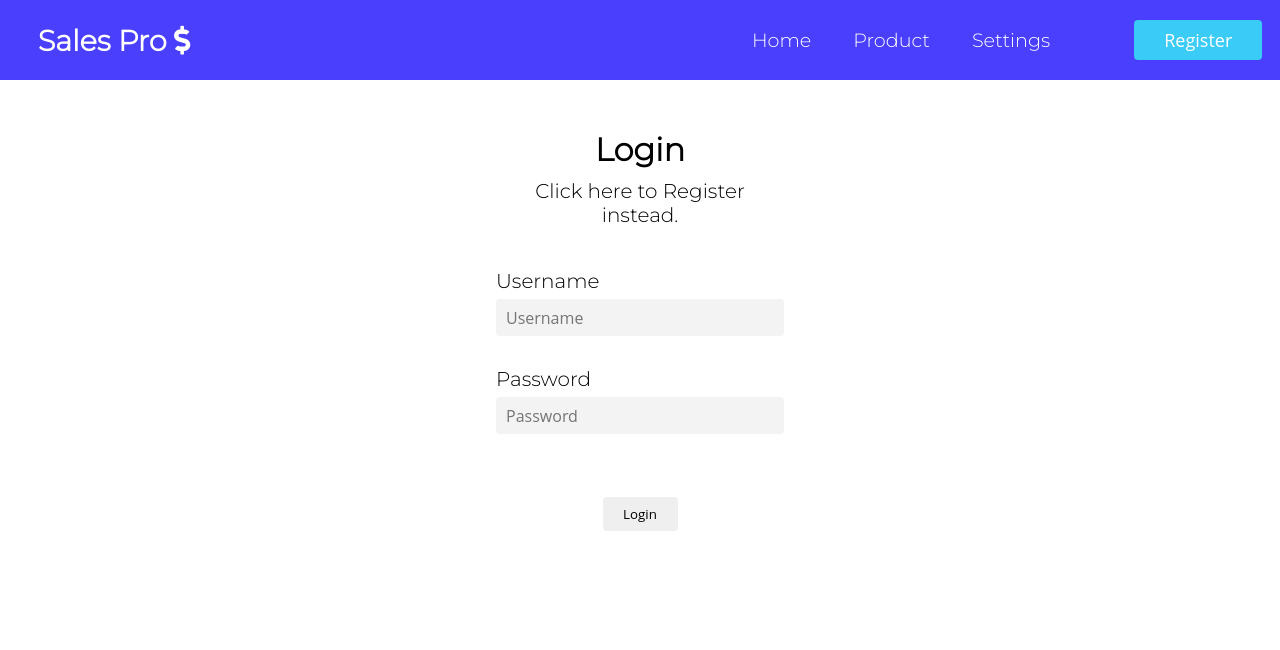
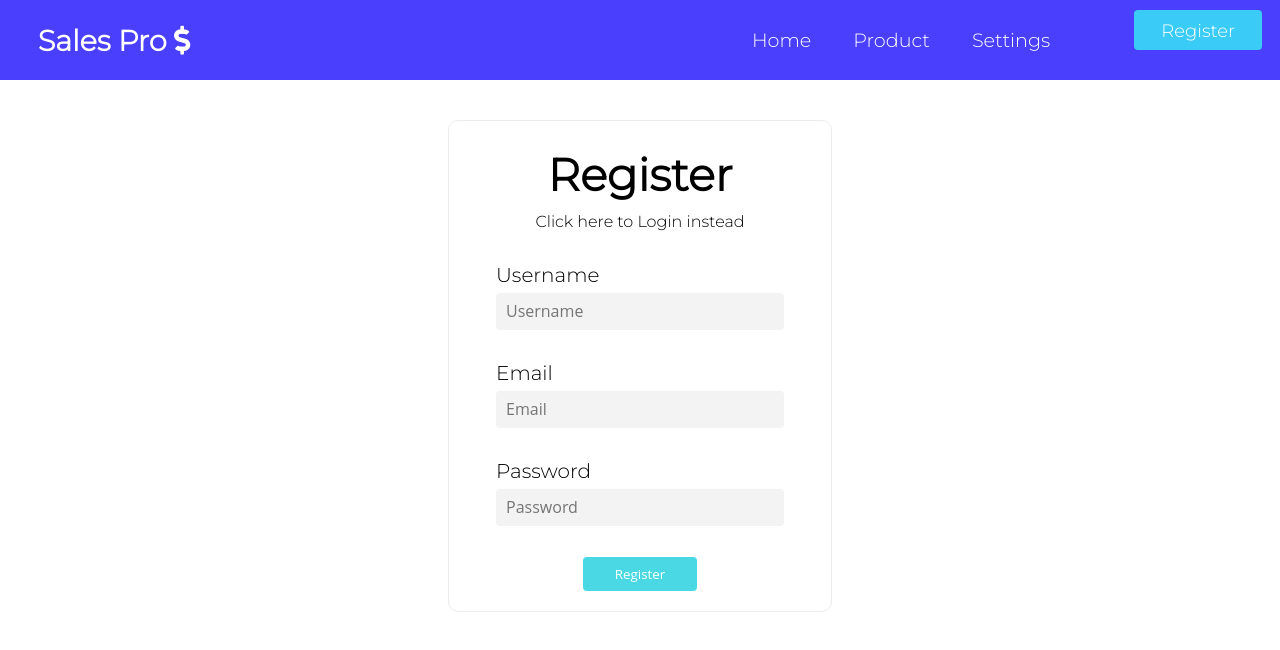
Before and after one commit to GodsonEd/Sales-pro-v2, a React (Create React App) app: page /register in a window 1280 px wide. Shown: the top 650 px of the page. Built offline with nearby package versions, Linux system fonts and the light colour scheme.

Commit message:
added routing

```diff
--- a/package.json
+++ b/package.json
@@ -8,6 +8,7 @@
     "@testing-library/user-event": "^12.8.3",
     "react": "^17.0.2",
     "react-dom": "^17.0.2",
+    "react-router-dom": "^5.2.0",
     "react-scripts": "4.0.3",
     "web-vitals": "^1.1.2"
   },
--- a/src/App.js
+++ b/src/App.js
@@ -4,6 +4,8 @@ import React from 'react';
 import { Login } from "./components/login/Login";
 import { Register } from "./components/login/Register";
 import  Navbar from "./components/navbar/Navbar";
+import { BrowserRouter, Link, Route, Switch } from 'react-router-dom';
+
 
 //make color of website change with customer
 
@@ -13,7 +15,7 @@ class App extends React.Component {
   constructor(props) {
     super(props);
     this.state = {
-      isLoginActive: true,
+      isLoginActive: false,
     }
   }
 
@@ -22,22 +24,21 @@ class App extends React.Component {
   }
 
   render() {
-    const { isLoginActive } = this.state;
-    const current = isLoginActive ? "Register" : "Login";
     return (
       <div className="App">
-        <Navbar></Navbar>
-        <div className="container">
-          {isLoginActive &&  <h1 className="title" style={{textAlign: "center", paddingTop: "50px"}}>Login</h1>}
 
-          {!isLoginActive &&  <h1 className="title" style={{textAlign: "center", paddingTop: "50px"}}>Register</h1>}
+        <BrowserRouter>
+          <Navbar></Navbar>
+          <Switch>
 
-          <Side current = {current} containerRef={ref => this.Side = ref} onClick = {this.changeState.bind(this)}/>
-
-          {isLoginActive && <Login containerRef = {(ref) => this.current=(ref)}/> }
-          {!isLoginActive && <Register containerRef = {(ref) => this.current=(ref)}/>}
-        </div>
-
+                <Route path="/login">
+                  <Login></Login>
+                </Route>
+                <Route path="/register">
+                  <Register></Register>
+                </Route>
+            </Switch>
+        </BrowserRouter>
       </div>
     )
   }
@@ -47,7 +48,10 @@ const Side = props => {
   return <div className="side" ref={props.containerRef} onClick={props.onClick}>
     <div className="inner-container">
       <div className="text" style={{cursor: "pointer"}}>
-        Click here to {props.current} instead.
+        <a href={props.current == "Login" ? "/login" : "/register"}>
+          Click here to {props.current} instead.
+        </a>
+
       </div>
     </div>
   </div>
--- a/src/components/Button.css
+++ b/src/components/Button.css
@@ -20,6 +20,7 @@
 
 .btn--primary{
     background-color: var(--primary);
+    text-decoration: none;
 }
 .btn--outline{
     background-color: transparent;
@@ -28,6 +29,7 @@
     border-radius: 4px;
     border: 1px solid var(--primary);
     transition: all 0.3s ease-out;
+    text-decoration: none;
 }
 .btn--medium{
     padding: 8px 20px;
@@ -46,3 +48,10 @@
     background: var(--primary);
     width: 15%;
 }
+.btn a{
+    text-decoration: none;
+    color: white;
+}
+.btn a:hover{
+    color: var(--primary)
+}
--- a/src/components/login/index.jsx
+++ /dev/null
@@ -1,4 +0,0 @@
-import "./style.css";
-export { Login } from "./login";
-export { Register } from "./register";
-export { Navbar } from "../navbar/navbar"
--- a/src/components/login/login.jsx
+++ b/src/components/login/login.jsx
@@ -1,4 +1,6 @@
 import React from "react";
+import './style.css';
+import { Link } from 'react-router-dom';
 
 
 export class Login extends React.Component {
@@ -10,6 +12,8 @@ export class Login extends React.Component {
         return(
         <div className="base-container" ref={this.props.containerRef}>
             <div className="content">
+                <h1 className="title">Login</h1>
+                <Link to="/register" className="switch-tab">Click here to Register instead</Link>
                 <div className="form">
                     <div className="form-group">
                         <label htmlFor="username">Username</label>
@@ -20,12 +24,11 @@ export class Login extends React.Component {
                         <label htmlFor="password">Password</label>
                         <input type="password" name="password" placeholder="Password" />
                     </div>
+                    <button type="button" className="btn">Login</button>
                 </div>
-            </div>
-            <div className="footer">
-                <button type="button" className="btn">Login</button>
             </div>
         </div>
         );
     }
 }
+export default Login
--- a/src/components/login/register.jsx
+++ b/src/components/login/register.jsx
@@ -1,4 +1,6 @@
 import React from "react";
+import './style.css';
+import { Link } from 'react-router-dom';
 
 
 export class Register extends React.Component {
@@ -9,7 +11,10 @@ export class Register extends React.Component {
     render() {
         return (
         <div className="base-container"ref={this.props.containerRef}>
+
             <div className="content">
+                <h1 className="title">Register</h1>
+                <Link to="/login" className="switch-tab">Click here to Login instead</Link>
                 <div className="form">
                     <div className="form-group">
                         <label htmlFor="username">Username</label>
@@ -25,12 +30,12 @@ export class Register extends React.Component {
                         <label htmlFor="password">Password</label>
                         <input type="password" name="password" placeholder="Password" />
                     </div>
+                    <button type="button" className="btn">Register</button>
                 </div>
             </div>
-            <div className="footer">
-                <button type="button" className="btn">Register</button>
-            </div>
+
         </div>
     );
     }
 }
+export default Register
--- a/src/components/login/style.css
+++ b/src/components/login/style.css
@@ -1,11 +1,18 @@
 .base-container{
-
+    text-align: center;
     width: 100%;
     display: flex;
     flex-direction: column;
     align-items: center;
+    padding-top: 40px;
 }
-
+.content{
+    padding-top: 2%;
+    width: 30%;
+    height: 80%;
+    border: rgb(236, 236, 236) 0.5px solid;
+    border-radius: 10px;
+}
 .header{
     font-size: 24px;
     font-family: "Open Sans", sans-serif;
@@ -61,10 +68,14 @@ input{
 }
 
 .btn{
-    width: 75px;
+    width: 30%;
     font-family: 'Open Sans', sans-serif;
     transition: all 250ms ease-in-out;
     cursor: pointer;
+    margin-bottom: 20px;
+    background: #4ad9e4;
+    color: #fff;
+    text-decoration: none;
 }
 
 .inner-container .text{
@@ -76,6 +87,12 @@ input{
     width: 300px;
     font-size: 20px;
     margin: auto;
-
-
 }
+.title {
+    font-size: 45px;
+    padding-bottom: 10px;
+}
+.switch-tab{
+    text-decoration: none;
+    color: black;
+}
--- a/src/components/navbar/MenuItems.jsx
+++ b/src/components/navbar/MenuItems.jsx
@@ -1,18 +1,18 @@
 export const MenuItems = [
     {   title: 'Home',
-        url: '#',
+        url: '/',
         cName: 'nav-links'
 },
     {   title: 'Product',
-        url: '#',
+        url: '/product',
         cName: 'nav-links'
 },
     {   title: 'Settings',
-        url: '#',
+        url: '/settings',
         cName: 'nav-links'
 },
     {   title: 'Register',
-        url: '#',
+        url: '/register',
         cName: 'nav-links-mobile'
 },
 ]
--- a/src/components/navbar/navbar.jsx
+++ b/src/components/navbar/navbar.jsx
@@ -2,6 +2,9 @@ import React from 'react';
 import { MenuItems } from './MenuItems';
 import './Navbar.css';
 import { Button } from '../Button';
+import '../Button.css';
+import { Link } from 'react-router-dom';
+
 
 class Navbar extends React.Component{
     state = { clicked: false }
@@ -12,7 +15,7 @@ class Navbar extends React.Component{
     render(){
         return(
             <nav className="NavbarItems">
-                <h1 className="navbar-logo">Sales Pro <i class="fas fa-dollar-sign"></i> </h1>
+                <h1 className="navbar-logo">Sales Pro <i className="fas fa-dollar-sign"></i> </h1>
                 <div className="menu-icon" onClick={this.handleClick}>
                     <i className={this.state.clicked ? 'fas fa-times' : 'fas fa-bars'}></i>
                 </div>
@@ -20,13 +23,13 @@ class Navbar extends React.Component{
                     {MenuItems.map((item, index) => {
                         return(
                             <li key={index}>
-                                <a className={item.cName} href={item.url}>
+                                <Link className={item.cName} to={item.url}>
                                     {item.title}
-                                </a>
+                                </Link>
                             </li>
                         )})}
                 </ul>
-                <Button>Register</Button>
+                <Button><Link to='/register'>Register</Link></Button>
             </nav>
         )
     }
```
Also changed, not shown: 1 other file (tests, documents, lock files or other folders).
